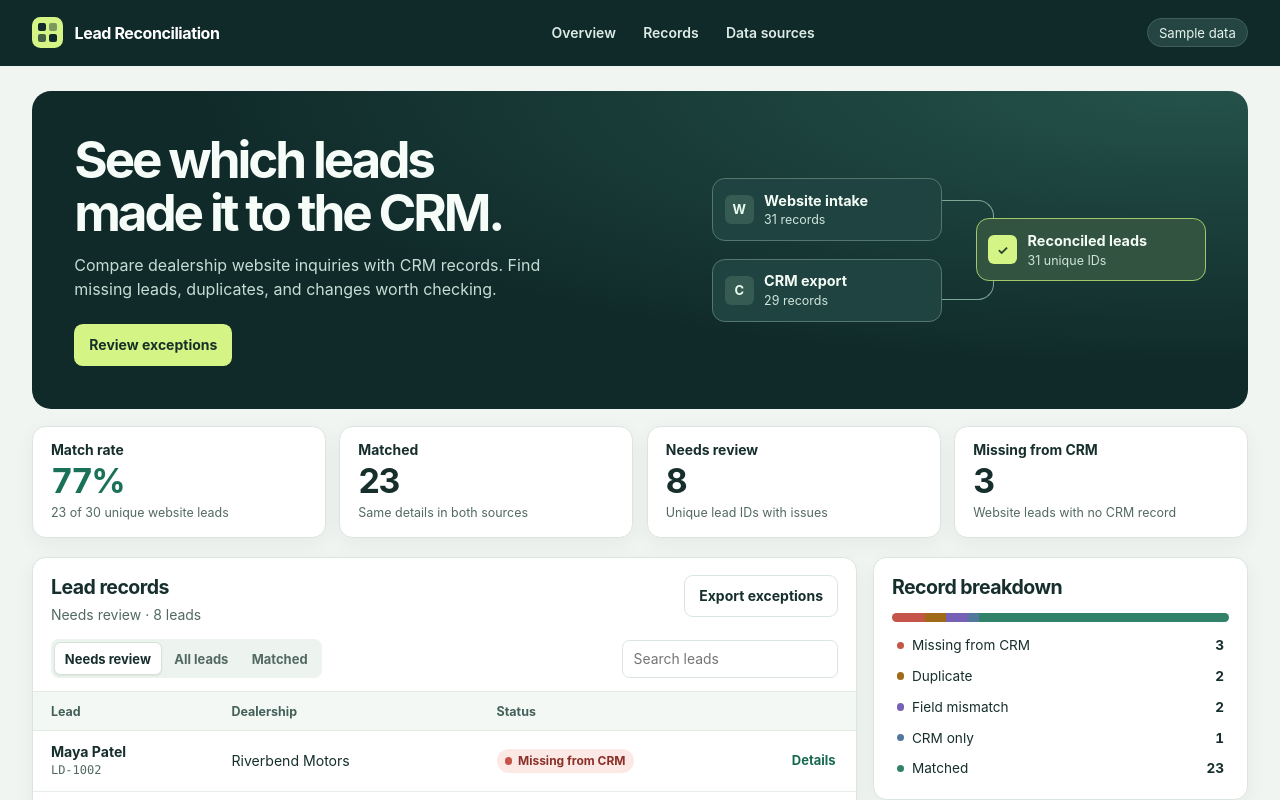
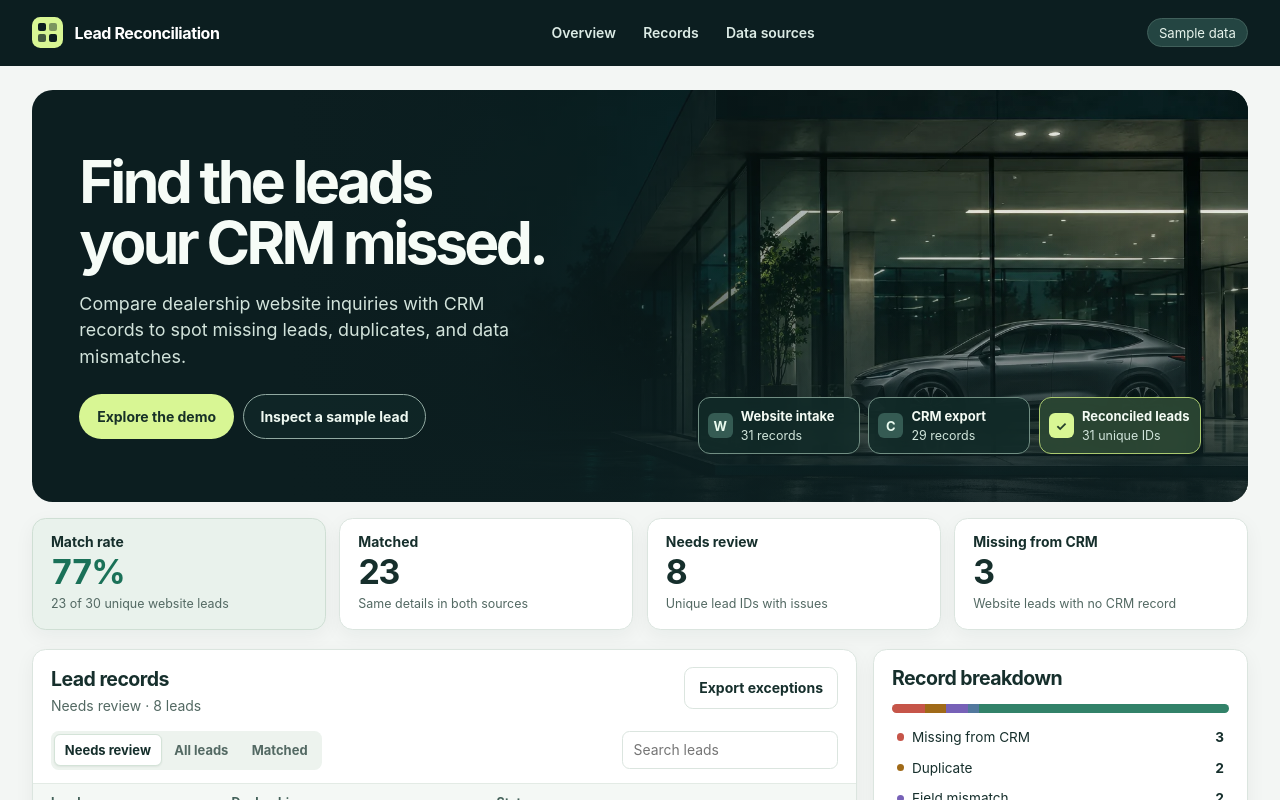
Before and after one commit to danthomasmanagement-debug/dealership-lead-reconciliation, a plain HTML site: page index.html in a window 1280 px wide. Shown: the top 800 px of the page. Drawn offline with Linux system fonts and the light colour scheme.

Commit message:
Polish the public dashboard and add one-click example

```diff
--- a/app.js
+++ b/app.js
@@ -250,4 +250,6 @@
 
   createLegend();
   replaceDataset(sample.website, sample.crm, "Sample data");
+  const exampleRow = result.rows.find((row) => row.id === "LD-1005");
+  byId("sample-example").addEventListener("click", () => showDetails(exampleRow));
 })();
--- a/index.html
+++ b/index.html
@@ -4,12 +4,13 @@
   <meta charset="utf-8">
   <meta name="viewport" content="width=device-width, initial-scale=1">
   <meta name="description" content="Compare dealership website leads with CRM records and investigate the gaps.">
-  <meta name="theme-color" content="#102a2a">
+  <meta name="theme-color" content="#0c1e20">
   <title>Lead Reconciliation | Interactive demo</title>
-  <link rel="stylesheet" href="styles.css">
+  <link rel="preload" href="showroom.webp" as="image" type="image/webp">
+  <link rel="stylesheet" href="styles.css?v=2">
   <script defer src="reconcile.js"></script>
   <script defer src="sample-data.js"></script>
-  <script defer src="app.js"></script>
+  <script defer src="app.js?v=2"></script>
 </head>
 <body>
   <header class="site-header">
@@ -29,10 +30,14 @@
 
   <main class="shell">
     <section id="overview" class="hero" aria-labelledby="title">
+      <div class="hero-image" aria-hidden="true"></div>
       <div class="hero-copy">
-        <h1 id="title">See which leads<br class="hero-break"> made it to the CRM.</h1>
-        <p>Compare dealership website inquiries with CRM records. Find missing leads, duplicates, and changes worth checking.</p>
-        <a class="button primary" id="review-exceptions" href="#records">Review exceptions</a>
+        <h1 id="title">Find the leads<br class="hero-break"> your CRM missed.</h1>
+        <p>Compare dealership website inquiries with CRM records to spot missing leads, duplicates, and data mismatches.</p>
+        <div class="hero-actions">
+          <a class="button primary" id="review-exceptions" href="#records">Explore the demo</a>
+          <button class="button hero-secondary" type="button" id="sample-example">Inspect a sample lead</button>
+        </div>
       </div>
       <div class="flow" aria-label="Reconciliation data flow">
         <div class="flow-node flow-source">
--- a/styles.css
+++ b/styles.css
@@ -1,12 +1,12 @@
 :root {
   color-scheme: light;
   --surface: #ffffff;
-  --canvas: #f1f5f2;
+  --canvas: #f3f6f4;
   --ink: #162f2c;
   --muted: #536963;
   --border: #dbe5df;
-  --dark: #102a2a;
-  --accent: #d4f486;
+  --dark: #0c1e20;
+  --accent: #d8f694;
   --focus: #197d64;
   --shadow: 0 6px 20px rgb(20 49 42 / 5%);
   --matched: #328269;
@@ -14,7 +14,7 @@
   --duplicate: #a06a18;
   --mismatch: #7761b7;
   --crm-only: #52789d;
-  font-family: "Inter", "Segoe UI", system-ui, sans-serif;
+  font-family: -apple-system, BlinkMacSystemFont, "Segoe UI", system-ui, sans-serif;
   font-size: 16px;
 }
 
@@ -61,14 +61,23 @@ a { color: inherit; }
 }
 
 .hero {
-  margin: 1.6rem 0 1.1rem; border-radius: 1.2rem;
-  background: radial-gradient(ellipse at 95% 0%, #24524a 0%, transparent 61%), var(--dark);
-  color: #f6fcf7; padding: clamp(1.55rem, 3.3vw, 3rem);
-  display: grid; grid-template-columns: minmax(0, 1.22fr) minmax(18rem, .98fr);
-  align-items: center; gap: 1.5rem; overflow: hidden;
+  position: relative; isolation: isolate; display: grid; align-items: center;
+  grid-template-columns: minmax(0, 1.19fr) minmax(18rem, 1fr);
+  gap: 1.25rem; min-height: 25.75rem; margin: 1.5rem 0 1rem;
+  border-radius: 1.3rem; padding: clamp(1.6rem, 3.7vw, 3.3rem);
+  overflow: hidden; color: #f6fcf7; background: var(--dark);
 }
-.hero h1 { font-size: clamp(2rem, 4vw, 3.55rem); line-height: 1.02; letter-spacing: -.061em; margin: 0; }
-.hero-copy p { margin: .95rem 0 1.4rem; color: #c7ddd4; line-height: 1.52; max-width: 33rem; }
+.hero-image {
+  position: absolute; z-index: -1; inset: 0 0 0 21%;
+  background:
+    linear-gradient(90deg, var(--dark) 0%, rgb(12 30 32 / 86%) 20%, rgb(12 30 32 / 10%) 67%),
+    linear-gradient(0deg, rgb(12 30 32 / 92%), transparent 65%),
+    url("showroom.webp") center right / cover no-repeat;
+}
+.hero h1 { font-size: clamp(2.25rem, 4.6vw, 4.4rem); line-height: 1.025; font-weight: 670; letter-spacing: -.061em; margin: 0; }
+.hero-copy p { margin: 1.1rem 0 1.5rem; color: #d2e3db; line-height: 1.48; font-size: clamp(1rem, 1.4vw, 1.16rem); max-width: 28rem; }
+.hero-actions { display: flex; flex-wrap: wrap; gap: .55rem; align-items: center; }
+.hero-actions .button { border-radius: 3rem; min-height: 2.8rem; padding-inline: 1.05rem; }
 .button {
   display: inline-flex; align-items: center; justify-content: center; gap: .42rem;
   min-height: 2.64rem; padding: .53rem .88rem; border: 1px solid transparent;
@@ -77,31 +86,25 @@ a { color: inherit; }
 }
 .primary { color: #173027; background: var(--accent); }
 .primary:hover { background: #e8ffb6; }
-.primary:focus-visible, .header-inner a:focus-visible { outline-color: var(--accent); }
+.hero-secondary { color: #eef8f1; border-color: #91a9a1; background: rgb(18 42 42 / 60%); }
+.hero-secondary:hover { background: rgb(68 93 84 / 85%); }
+.primary:focus-visible, .hero-secondary:focus-visible, .header-inner a:focus-visible { outline-color: var(--accent); }
 .secondary { color: var(--ink); background: var(--surface); border-color: var(--border); }
 .secondary:hover:not(:disabled) { background: #edf6ef; border-color: #aec8b7; }
 .small { min-height: 2.12rem; padding: .35rem .65rem; font-size: .81rem; }
 
-.flow { position: relative; min-height: 13rem; display: grid; grid-template-columns: 1fr 1fr; gap: 1.1rem 2.1rem; align-content: center; }
-.flow::before, .flow::after { content: ""; position: absolute; width: 20%; height: 25%; right: 43%; pointer-events: none; }
-.flow::before { top: 26%; border: 1px solid #7ea696; border-left: 0; border-bottom: 0; border-radius: 0 1rem 0 0; }
-.flow::after { bottom: 26%; border: 1px solid #7ea696; border-left: 0; border-top: 0; border-radius: 0 0 1rem 0; }
+.flow { display: grid; grid-template-columns: repeat(3, minmax(0, 1fr)); align-self: end; gap: .55rem; }
 .flow-node {
-  z-index: 1; display: flex; align-items: center; gap: .65rem; overflow: hidden;
-  border: 1px solid #537670; border-radius: .8rem; padding: .8rem .72rem;
-  color: #f4fbf4; background: #1e4340; min-height: 3.9rem;
+  display: flex; align-items: center; gap: .5rem; min-width: 0;
+  border: 1px solid #718e83; border-radius: .75rem; padding: .65rem .55rem;
+  color: #f4fbf4; background: rgb(18 43 41 / 82%); backdrop-filter: blur(12px);
 }
-.flow-source { grid-column: 1; }
-.flow-result {
-  grid-column: 2; grid-row: 1 / span 2; align-self: center; position: relative;
-  border-color: #a2c86b; background: #315340;
-}
-.flow-result::before { content: ""; position: absolute; width: 2.1rem; border-top: 1px solid #7ea696; left: -2.1rem; }
+.flow-result { border-color: #abc970; background: rgb(44 72 52 / 91%); }
 .flow-node strong, .flow-node small { display: block; }
-.flow-node strong { font-size: .9rem; }
+.flow-node strong { font-size: .81rem; }
 .flow-node small { font-size: .78rem; margin-top: .23rem; color: #d0e4da; }
 .flow-icon {
-  display: grid; place-items: center; flex: 0 0 1.8rem; height: 1.8rem;
+  display: grid; place-items: center; flex: 0 0 1.58rem; height: 1.58rem;
   border-radius: .38rem; background: #355b53; color: #e9faef;
   font-size: .81rem; font-weight: 750;
 }
@@ -114,6 +117,7 @@ a { color: inherit; }
 .metric strong { display: block; font-variant-numeric: tabular-nums; font-size: 2.12rem; line-height: 1; letter-spacing: -.05em; }
 .metric:first-child strong { color: #1a7158; }
 .metric span { display: block; color: var(--muted); font-size: .78rem; margin-top: .45rem; line-height: 1.28; }
+.metric:first-child { background: #e9f2ec; border-color: #cfdfd4; }
 
 .workspace { display: grid; grid-template-columns: minmax(0, 2.2fr) minmax(16rem, 1fr); gap: 1rem; align-items: start; }
 .sidebar { min-width: 0; display: grid; gap: 1rem; }
@@ -160,6 +164,7 @@ tbody tr:hover { background: #f7faf7; }
 .status-mismatch { --status: var(--mismatch); --pill-text: #554194; --pill-bg: #efebfb; }
 .status-crm_only { --status: var(--crm-only); --pill-text: #375877; --pill-bg: #e9f1f9; }
 .text-button { border: 0; background: transparent; color: #176951; padding: .16rem; font-size: .81rem; font-weight: 720; }
+.records-panel .text-button { white-space: nowrap; }
 .text-button:hover { text-decoration: underline; text-underline-offset: .18em; }
 .empty-state { padding: 2.2rem 1.2rem !important; text-align: center !important; color: var(--muted); }
 .pages {
@@ -214,20 +219,23 @@ tbody tr:hover { background: #f7faf7; }
 @media (max-width: 64rem) {
   .shell { width: calc(100% - 2rem); }
   .hero { grid-template-columns: 1.1fr 1fr; }
-  .flow { gap: .8rem 1.35rem; }
-  .flow-node { gap: .45rem; padding-inline: .52rem; }
+  .flow-icon { display: none; }
   .workspace { grid-template-columns: minmax(0, 1.9fr) minmax(14rem, 1fr); }
 }
 
 @media (max-width: 49rem) {
   .header-inner { gap: 1rem; min-height: 3.65rem; }
   .header-inner nav { display: none; }
-  .hero { grid-template-columns: 1fr; margin-top: 1rem; gap: .9rem; }
+  .hero { grid-template-columns: 1fr; min-height: 24.75rem; margin-top: 1rem; align-content: space-between; }
+  .hero-image {
+    inset: 0;
+    background:
+      linear-gradient(175deg, var(--dark) 5%, rgb(12 30 32 / 89%) 38%, rgb(12 30 32 / 12%) 92%),
+      url("showroom.webp") center right / cover no-repeat;
+  }
   .hero-break { display: none; }
-  .flow { display: flex; min-height: 0; gap: .48rem; }
-  .flow::before, .flow::after, .flow-result::before { display: none; }
-  .flow-node { min-width: 0; flex: 1; align-self: stretch; padding: .52rem; }
-  .flow-icon { display: none; }
+  .flow { margin-top: 1rem; gap: .48rem; }
+  .flow-node { min-width: 0; padding: .52rem; }
   .flow-node strong { font-size: .79rem; }
   .flow-node small { font-size: .74rem; }
   .metrics { grid-template-columns: repeat(2, minmax(0, 1fr)); gap: .55rem; margin-bottom: .85rem; }
@@ -237,10 +245,15 @@ tbody tr:hover { background: #f7faf7; }
   .sidebar { grid-template-columns: repeat(2, minmax(0, 1fr)); gap: .85rem; }
 }
 
+@media (max-width: 36rem) {
+  th:nth-child(2), td:nth-child(2) { display: none; }
+}
+
 @media (max-width: 32rem) {
   .shell { width: calc(100% - 1rem); }
   .hero { padding: 1.05rem; border-radius: .85rem; }
-  .hero-copy p { margin: .7rem 0 1rem; font-size: .9rem; }
+  .hero-copy p { margin: .75rem 0 1rem; font-size: .95rem; }
+  .hero-actions .button { min-height: 2.5rem; font-size: .78rem; padding-inline: .7rem; }
   .brand { font-size: .9rem; gap: .45rem; }
   .brand-mark { width: 1.65rem; height: 1.65rem; padding: .31rem; }
   .dataset-label { font-size: .72rem; padding: .29rem .45rem; }
@@ -255,6 +268,5 @@ tbody tr:hover { background: #f7faf7; }
   th, td { padding-inline: .43rem; }
   th:first-child, td:first-child { padding-left: .75rem; }
   th:last-child, td:last-child { padding-right: .67rem; }
-  th:nth-child(2), td:nth-child(2) { display: none; }
   .footer { font-size: .72rem; }
 }
```
Also changed, not shown: showroom.webp (added), 1 other file.
